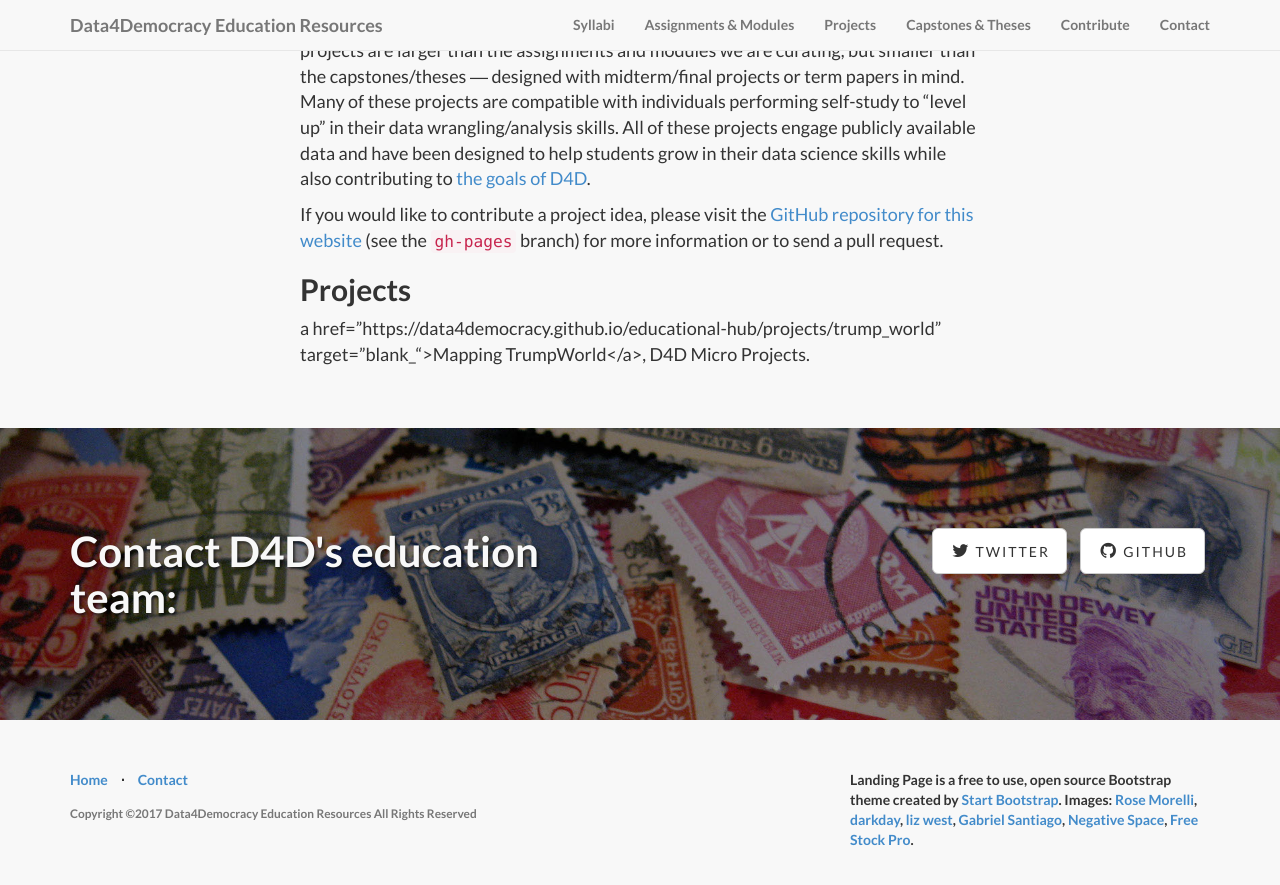
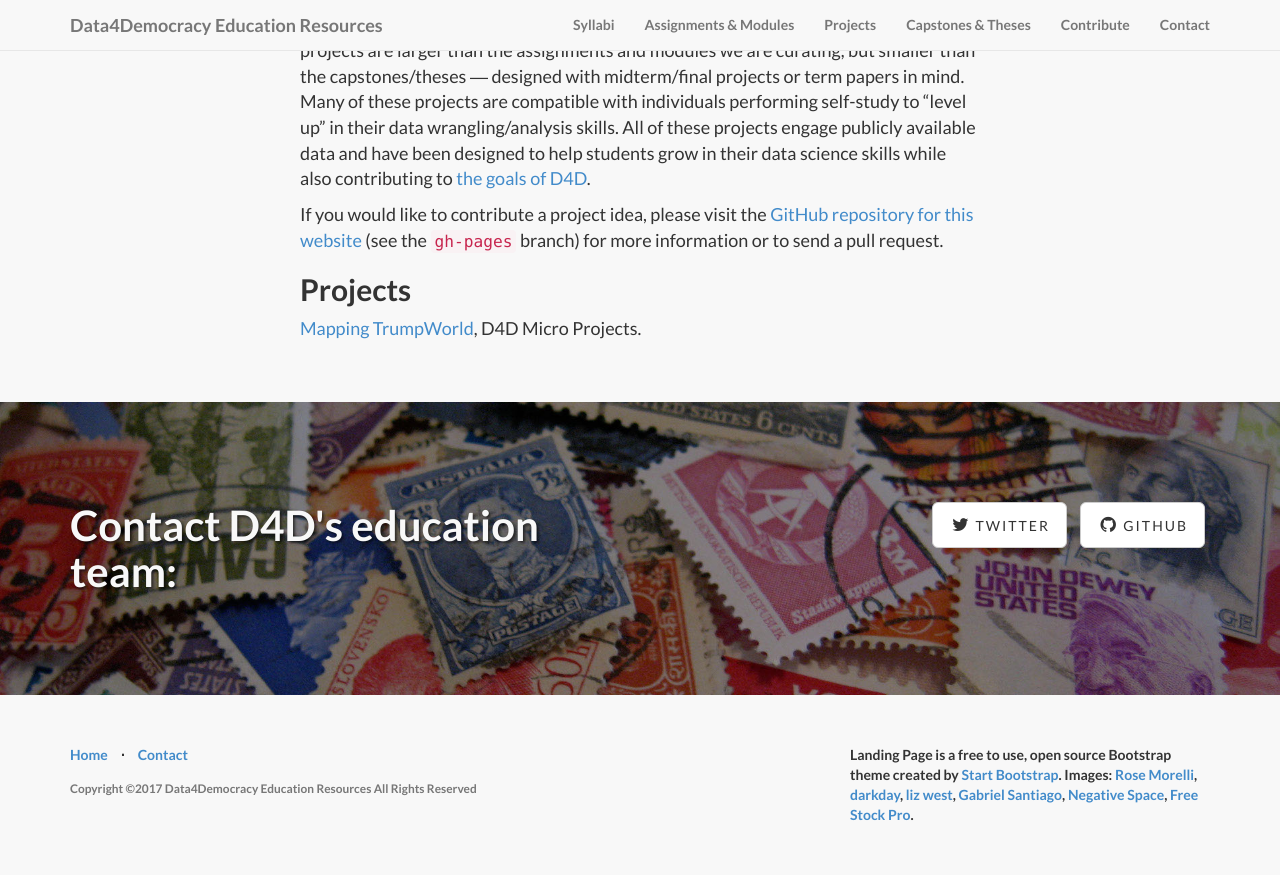
Before and after one commit to Data4Democracy/educational-hub, a Jekyll site: the page built from projects/index.md, in a window 1280 px wide and 900 px high, scrolled down 753 px. Shown: the top 885 px of the window. Built offline with Jekyll 4.4.1, drawn with Linux system fonts in a browser that asks for light colours.

Commit message:
Update index.md

```diff
--- a/projects/index.md
+++ b/projects/index.md
@@ -12,4 +12,4 @@ If you would like to contribute a project idea, please visit the <a href="https:
 ## Projects
 
 <!-- List existing projects here. As the list grows, start to organize by category in whatever way makes the most sense. -->
-a href="{{ site.url }}/projects/trump_world" target="blank_">Mapping TrumpWorld</a>, D4D Micro Projects.
+<a href="{{ site.url }}/projects/trump_world" target="blank_">Mapping TrumpWorld</a>, D4D Micro Projects.
```
